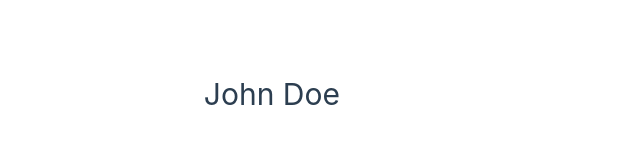
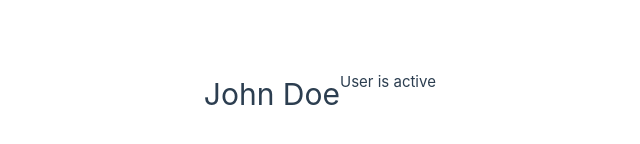
Before and after one commit to dan-nitu/vue-crash-2024, a Vue app: page / in a window 1280 px wide. Shown: the part 306-450 px from the top of the page, without its empty margins (300-940 px from the left). Built offline with nearby package versions, Linux system fonts and the light colour scheme.

Commit message:
v-if. v-else, v-else-if

```diff
--- a/src/App.vue
+++ b/src/App.vue
@@ -3,6 +3,7 @@ export default {
   data() {
     return {
       name: 'John Doe',
+      status: 'active',
     };
   },
 };
@@ -10,4 +11,7 @@ export default {
 
 <template>
   <h1>{{ name }}</h1>
+  <p v-if="status === 'active'">User is active</p>
+  <p v-else-if="status === 'pending'">User is pending</p>
+  <p v-else>User is inactive</p>
 </template>
```
